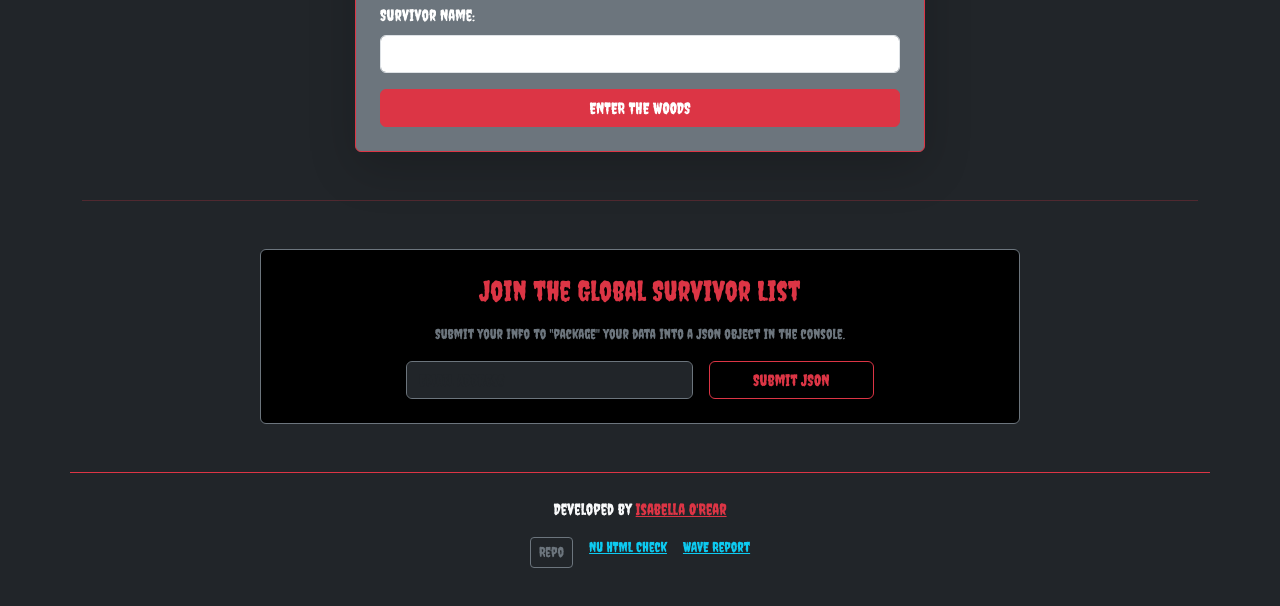
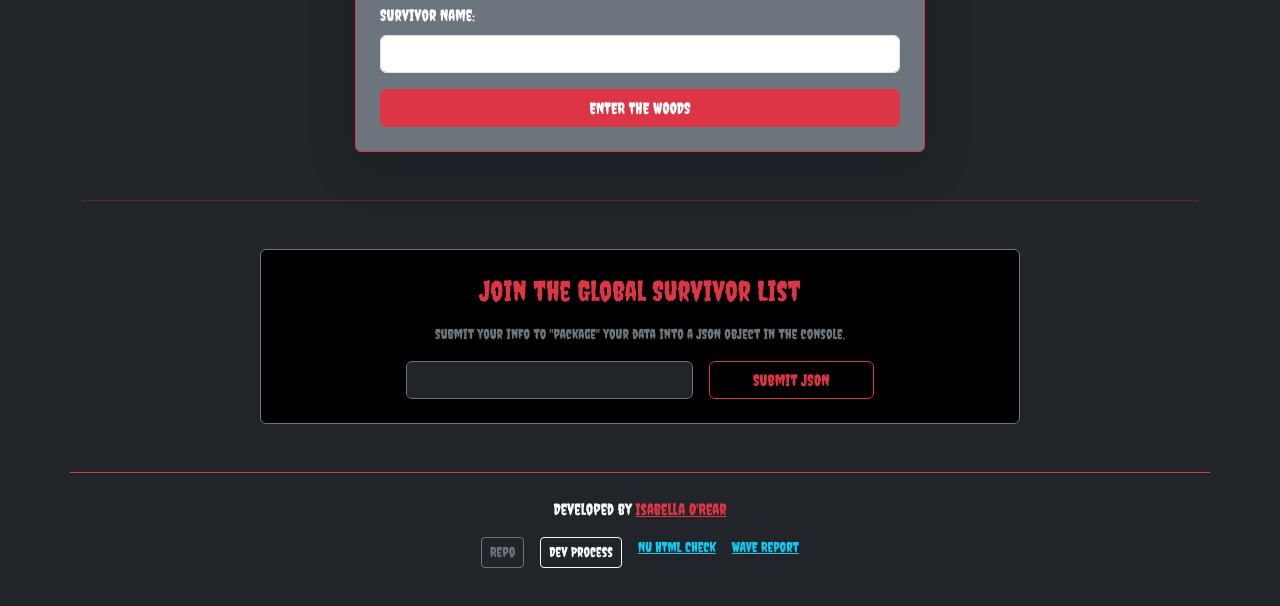
Before and after one commit to isabellaorear31-design/horror-trivia, a plain HTML site: page index.html in a window 1280 px wide. Shown: the part 188-794 px from the top of the page. Drawn offline with nearby package versions, Linux system fonts and the light colour scheme.

Commit message:
Update index.html

```diff
--- a/index.html
+++ b/index.html
@@ -88,6 +88,7 @@
         <p>Developed by <a href="https://github.com/isabellaorear31-design" class="text-danger" target="_blank" rel="noopener">Isabella O'Rear</a></p>
         <div class="d-flex justify-content-center gap-3">
             <a href="https://github.com/isabellaorear31-design/horror-trivia" class="btn btn-sm btn-outline-secondary" target="_blank" rel="noopener">Repo</a>
+            <a href="https://github.com/isabellaorear31-design/horror-trivia/wiki/Isabella's-Dev-Process" class="btn btn-outline-light btn-sm">Dev Process</a>
             <a href="https://validator.w3.org/nu/?doc=https://isabellaorear31-design.github.io/horror-trivia/" class="text-info small" target="_blank" rel="noopener">Nu HTML Check</a>
             <a href="https://wave.webaim.org/report#/https://isabellaorear31-design.github.io/horror-trivia/" class="text-info small" target="_blank" rel="noopener">WAVE Report</a>
         </div>
```
